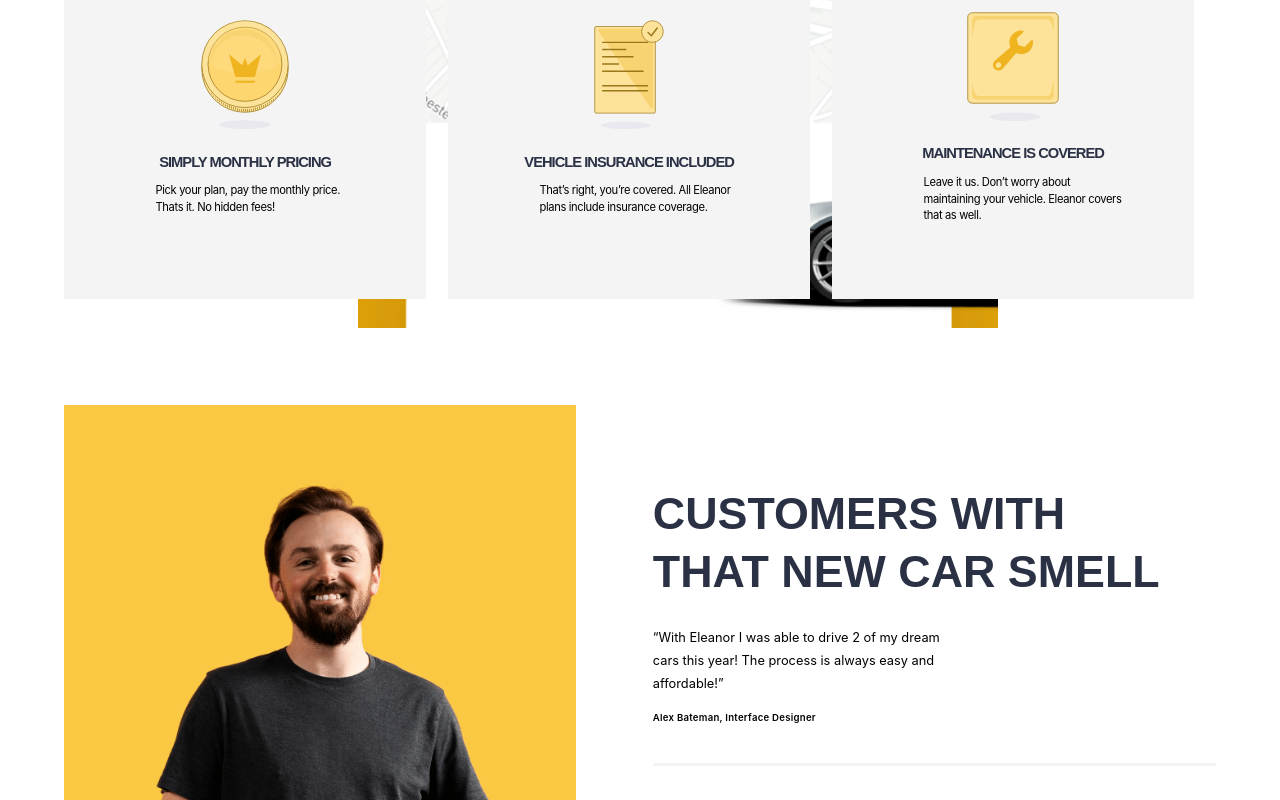
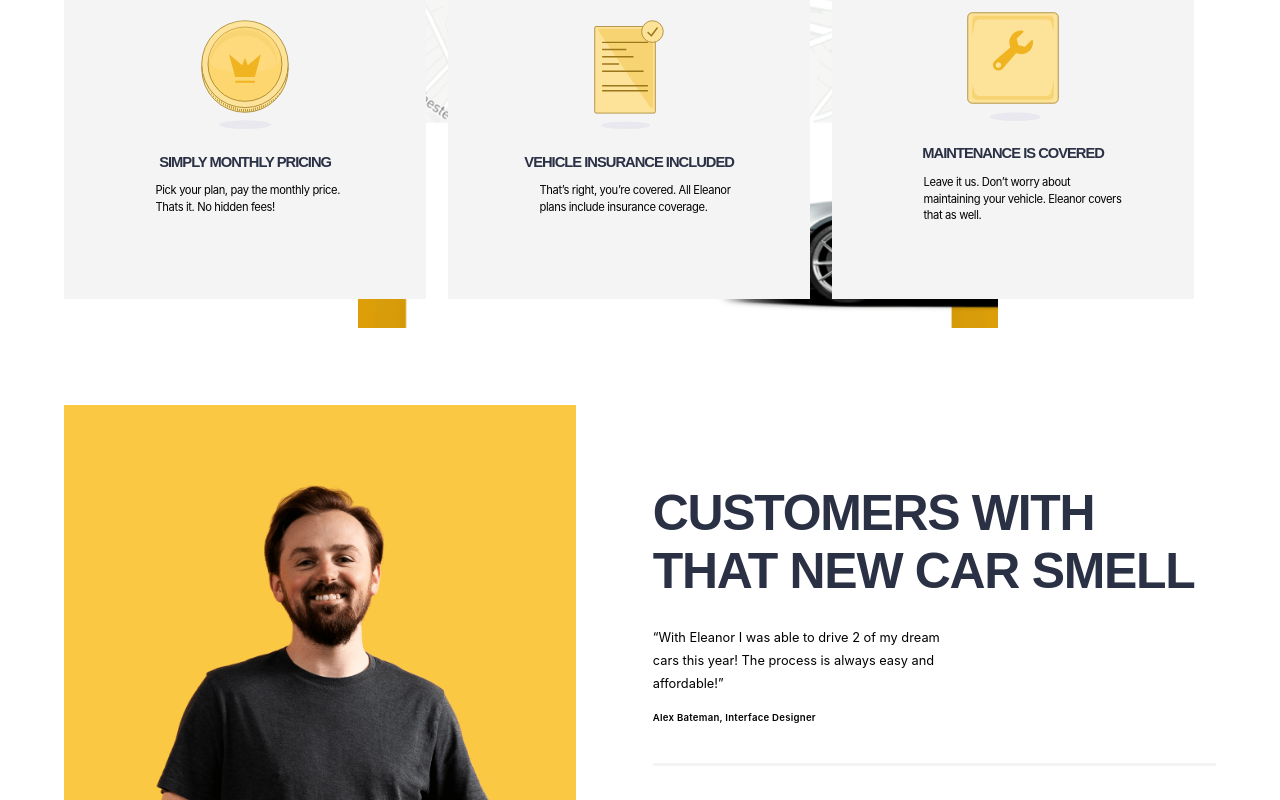
Before and after one commit to BubbaGodinet/E-Auto, a React (Create React App) app: page / in a window 1280 px wide. Shown: the part 3181-3981 px from the top of the page. Built offline with nearby package versions, Linux system fonts and the light colour scheme.

Commit message:
minor adjustments

```diff
--- a/src/CustomerPage.js
+++ b/src/CustomerPage.js
@@ -88,18 +88,18 @@
     `
     const ReviewH2 = styled.h2`
         color: rgb(43, 49, 68);
-        font-size: 3.5vw;
+        font-size: 3.9vw;
         font-weight: bold;
         line-height: 4.5vw;
         margin: 0px;
         white-space: pre-line;
-        letter-spacing: 0vw;
+        letter-spacing: -.1vw;
 
         @media screen and (max-width: 1000px) {
-            font-size: 6vw;
-            line-height: 7vw;
+            font-size: 7vw;
+            line-height: 8vw;
             white-space: unset;
-            letter-spacing: -0.3vw;
+            letter-spacing: .1vw;
         }
     `
     const ReviewP = styled.p`
@@ -107,10 +107,10 @@
         font-size: 1vw;
         font-weight: normal;
         line-height: 1.8vw;
-        width: 90%;
         white-space: pre-line;
         margin-top: 2vw;
         width: 55%;
+
         @media only screen and (max-width: 1000px) {
             margin-top: 4vw;
             font-size: 3.5vw;
@@ -205,8 +205,8 @@
     useEffect(() => {
         gsap.registerPlugin(ScrollTrigger);
         let tl = gsap.timeline({scrollTrigger: {
-            trigger:'.backgroundDiv',
-            start: 'top 80%',
+            trigger:'.reviewDiv',
+            start: 'top 80%'
         }
     });
 
@@ -229,7 +229,7 @@
                 <CarImg alt='guy' className='carImg' src={car}/>
             </CustomerDiv>
             <ReviewDiv className="reviewDiv">
-                <ReviewH2>CUSTOMERS WITH <br/> THAT NEW CAR SMELL</ReviewH2>
+                <ReviewH2>CUSTOMERS WITH THAT NEW CAR SMELL</ReviewH2>
                 <ReviewP className='review'>“With Eleanor I was able to drive 2 of my dream cars this year!
                 The process is always easy and affordable!”</ReviewP>
                 <ReviewerP className='reviewer'>Alex Bateman, Interface Designer</ReviewerP>
--- a/src/SelectVehiclePage.js
+++ b/src/SelectVehiclePage.js
@@ -314,7 +314,7 @@
     useEffect(() => {
         gsap.registerPlugin(ScrollTrigger);
 
-            gsap.to('.arrowBttns', {scrollTrigger: {trigger: '.arrowBttns', start: 'top center'}, opacity: 1})
+            gsap.to('.arrowBttns', {scrollTrigger: {trigger: backgroundRef.current, start: 'top center'}, opacity: 1})
         if (index === 0) {
             gsap.fromTo(backgroundRef.current, {x:'100%'},{scrollTrigger: {trigger: backgroundRef.current, start: 'top center'}, duration: .45, x:'0%'})
             gsap.to('.arrowBttns', {scrollTrigger: {trigger: '.arrowBttns', start: 'top center'}, opacity: 1})
```
